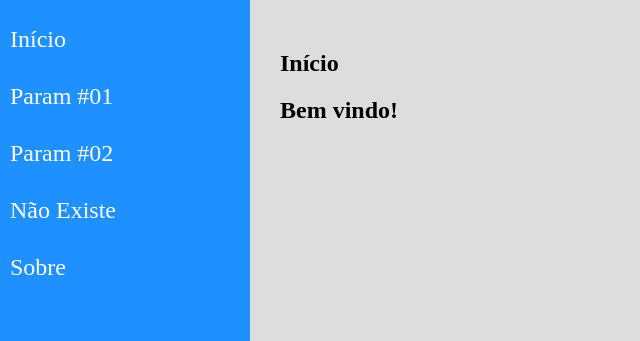
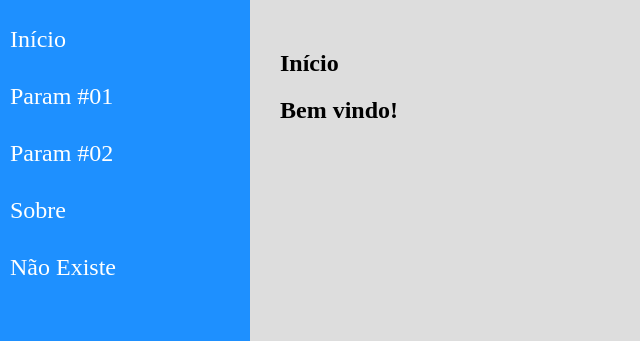
Before and after one commit to Felipe1501/react-router-felipe, a React (Create React App) app: page / in a window 1280 px wide. Shown: the top 341 px of the page, without its empty margins (0-640 px from the left). Built offline with nearby package versions, Linux system fonts and the light colour scheme.

Commit message:
fix: editing menu

```diff
--- a/src/components/layout/Menu.jsx
+++ b/src/components/layout/Menu.jsx
@@ -17,10 +17,10 @@ const Menu = props => (
                     <Link to="/param/guedes123">Param #02</Link>
                 </li>
                 <li>
-                    <Link to="/naoExiste">Não Existe</Link>
+                    <Link to="/about">Sobre</Link>
                 </li>
                 <li>
-                    <Link to="/about">Sobre</Link>
+                    <Link to="/naoExiste">Não Existe</Link>
                 </li>
             </ul>
         </nav>
```
